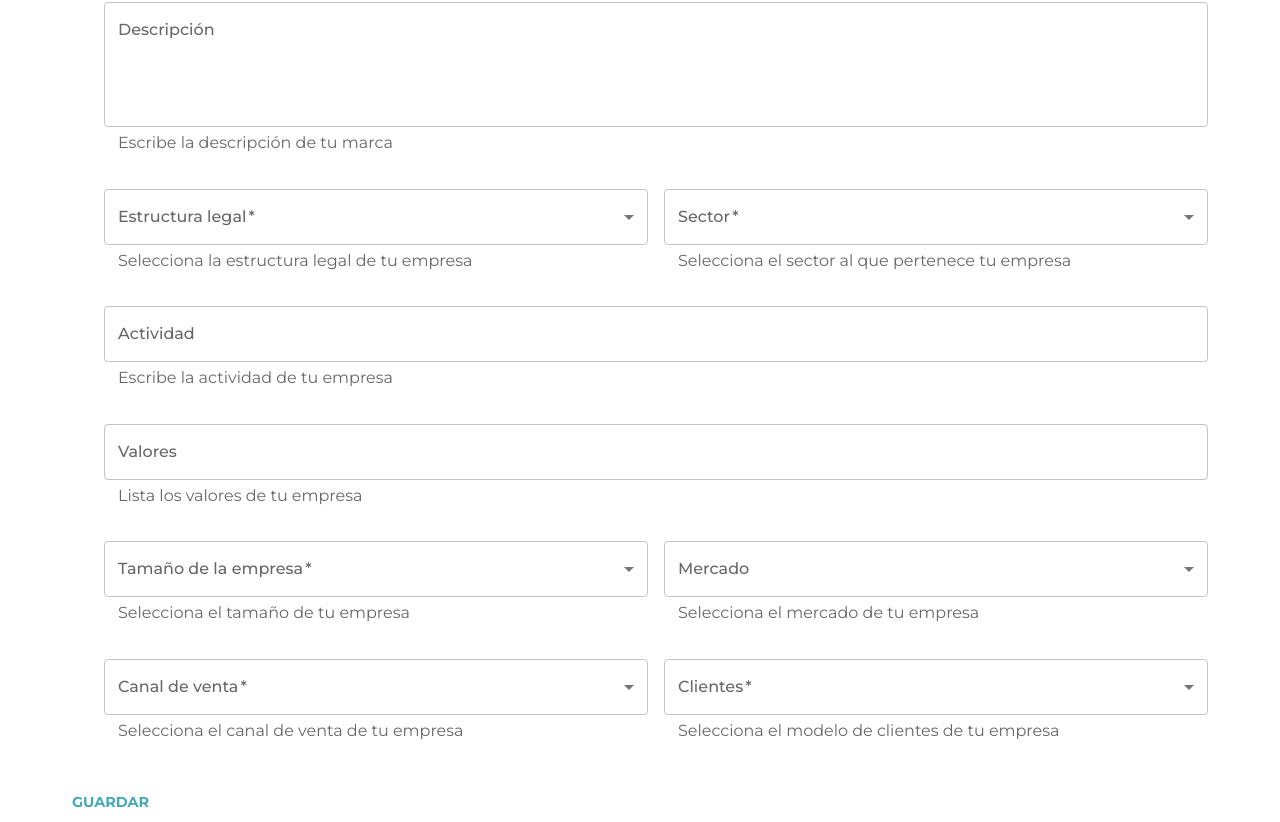
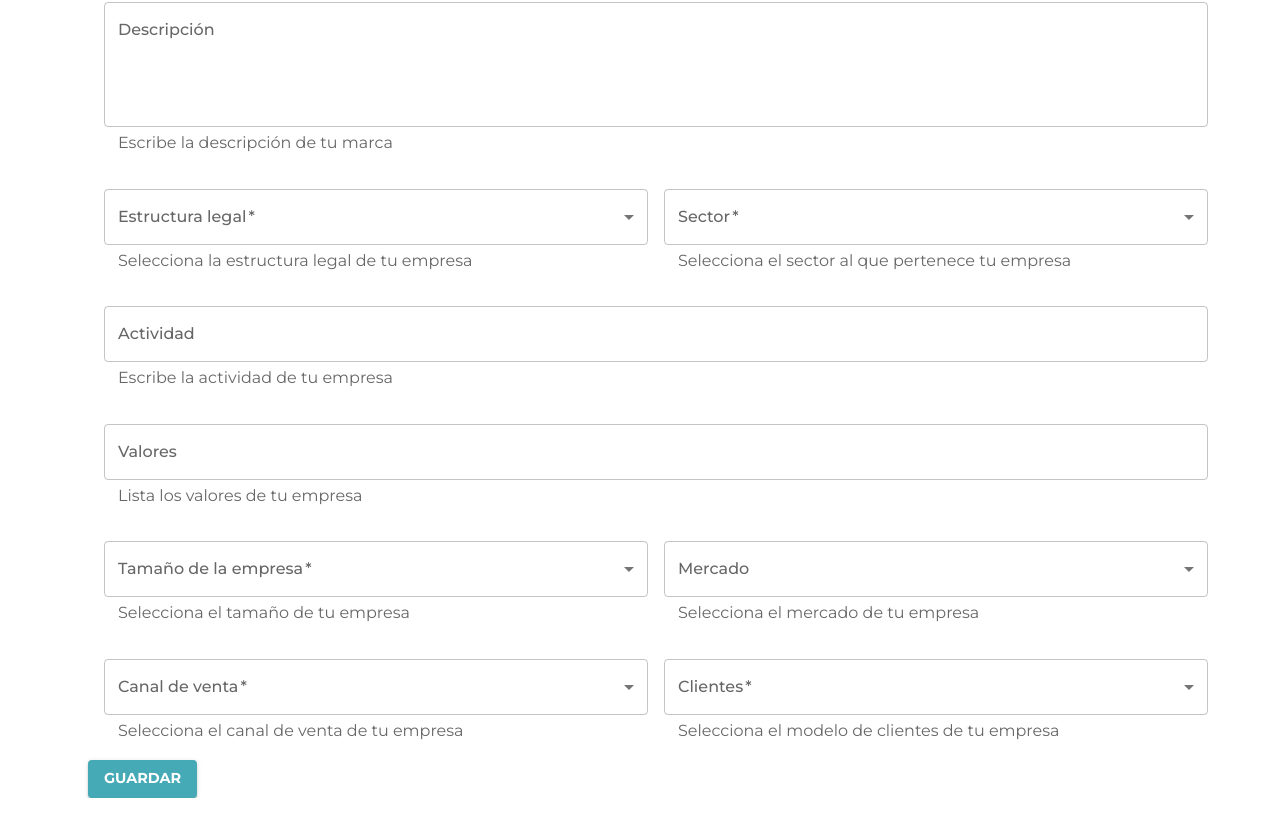
Before and after one commit to octocodevs/jointure-frontend, a Next.js app: page /admin/create-profile in a window 1280 px wide. Shown: the part 673-1495 px from the top of the page. After the commit the page ends 1471 px from the top, so only its background shows below. Built offline with nearby package versions, Linux system fonts and the light colour scheme.

Commit message:
re organised button

```diff
--- a/src/app/admin/create-profile/page.jsx
+++ b/src/app/admin/create-profile/page.jsx
@@ -6,22 +6,14 @@ import ImageUpload from '@/app/components/Buttons/ImageUpload'
 export default function CreateProfile() {
   return (
     <Container>
-      <form>
+
         <Typography variant='h1' color="primary" justifyContent='center'>
             Crear perfil de empresa
         </Typography>
 
-
         <CreateProfileForm />
 
 
-        <Button
-          type="submit"
-          color="primary"
-          text="guardar"
-          text-uppercase
-          >GUARDAR</Button>
-      </form>
     </Container>
   )
 }
--- a/src/app/components/Buttons/ImageUpload.jsx
+++ b/src/app/components/Buttons/ImageUpload.jsx
@@ -14,8 +14,7 @@ export default function ImageUpload() {
                 type="submit"
                 color="primary"
                 text-uppercase
-
-            >
+                 >
                 Haz click aquí
 
             </Button>
--- a/src/app/components/InfoForms/CreateProfileForm.jsx
+++ b/src/app/components/InfoForms/CreateProfileForm.jsx
@@ -585,17 +585,14 @@ export default function CreateProfileForm() {
           </Grid>
         </Grid>
 
-
-
-
-        {/*         <OptionsSection />
- */}
         <Button
           type="submit"
           color="primary"
-          text="guardar"
-          text-uppercase
-        ></Button>
+          variant="contained"
+          >
+          GUARDAR
+          </Button>
+
       </form>
     </Container>
   )
```
